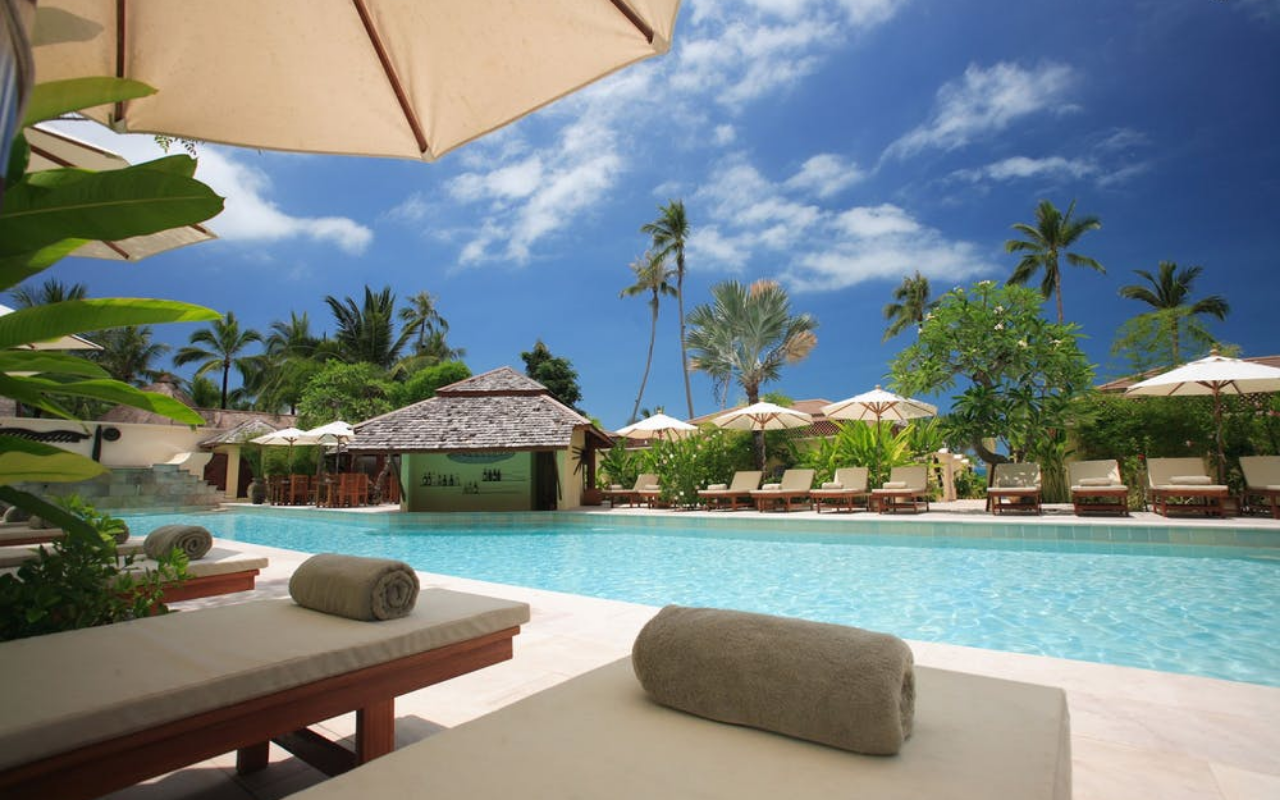
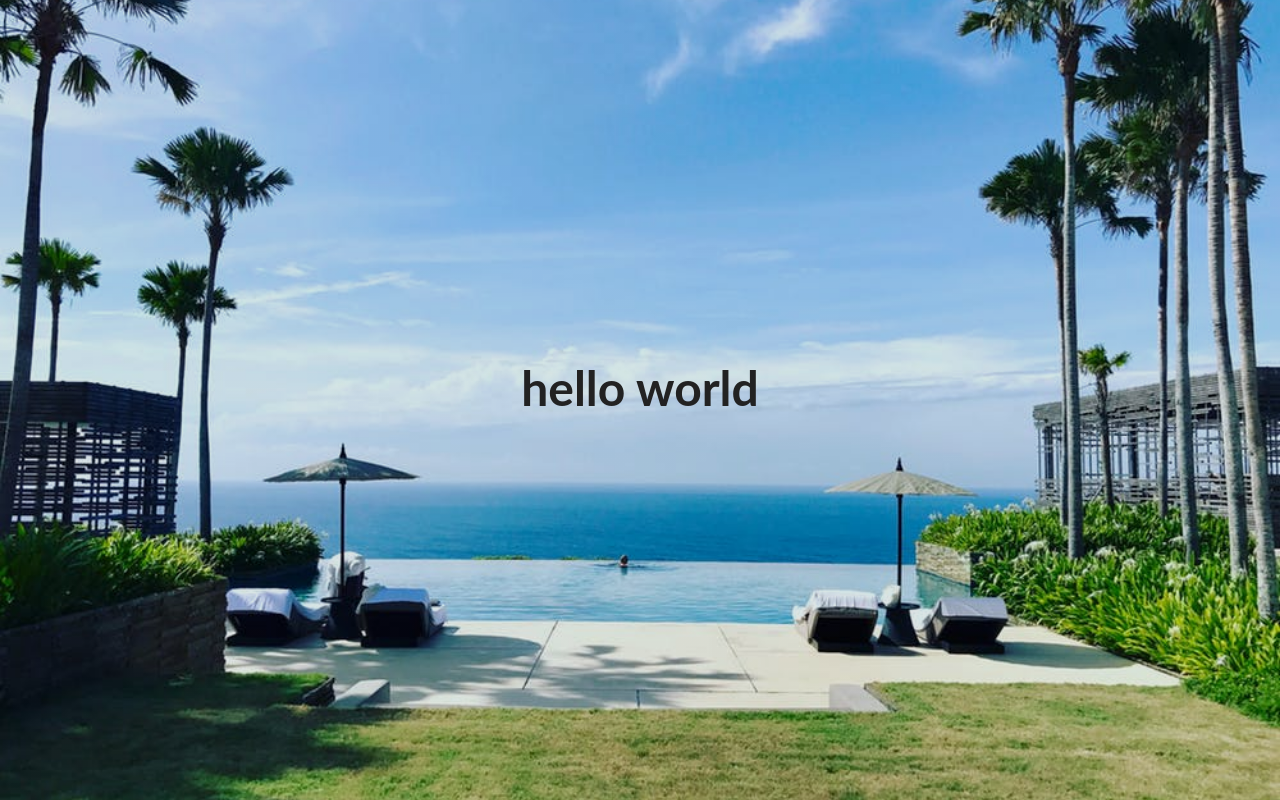
Before and after one commit to jmdc89/Hotel-Styled, a React (Create React App) app: page / in a window 1280 px wide. Built offline with nearby package versions, Linux system fonts and the light colour scheme; the HTML template or start-up script is replaced by a standard one.

Commit message:
Hero helpers

```diff
--- a/src/components/globals/Hero.js
+++ b/src/components/globals/Hero.js
@@ -1,13 +1,14 @@
 import styled from "styled-components";
 import homeImg from "../../images/homeBcg.jpeg";
+import { setFlex, setBackground } from "../../styles";
 
 const Hero = styled.header`
   min-height: 100vh;
-  background: url(${(props) => props.img || homeImg}) center/cover fixed
-    no-repeat;
-  display: flex;
-  align-items: center;
-  justify-content: center;
+  /* background: url(${(props) => props.img || homeImg}) center/cover fixed
+    no-repeat; */
+  /* ${setBackground()}; */
+  ${(props) => setBackground({ img: props.img, color: "rgba(0,0,0,0.1)" })};
+  ${setFlex({ x: "center", y: "center" })};
 `;
 
 export default Hero;
--- a/src/components/home/Header.js
+++ b/src/components/home/Header.js
@@ -1,11 +1,14 @@
 import React from "react";
 import Hero from "../globals/Hero";
 import aboutImg from "../../images/aboutBcg.jpeg";
+import homeImg from "../../images/homeBcg.jpeg";
 
 const Header = () => {
   return (
     <>
-      <Hero img={aboutImg} />
+      <Hero img={homeImg}>
+        <h1>hello world</h1>
+      </Hero>
     </>
   );
 };
```
